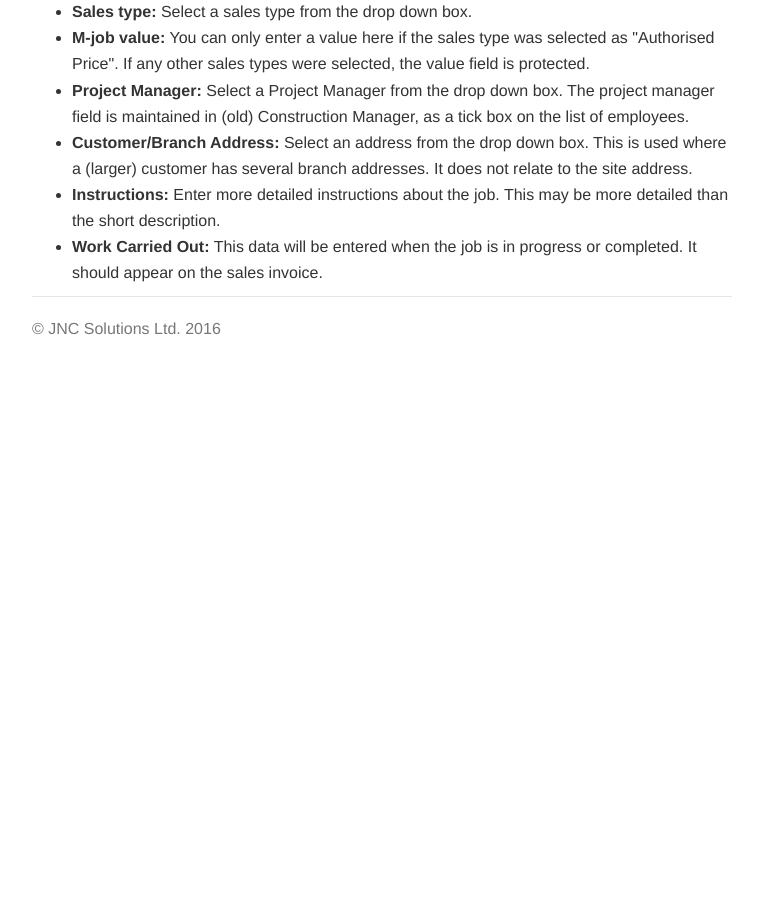
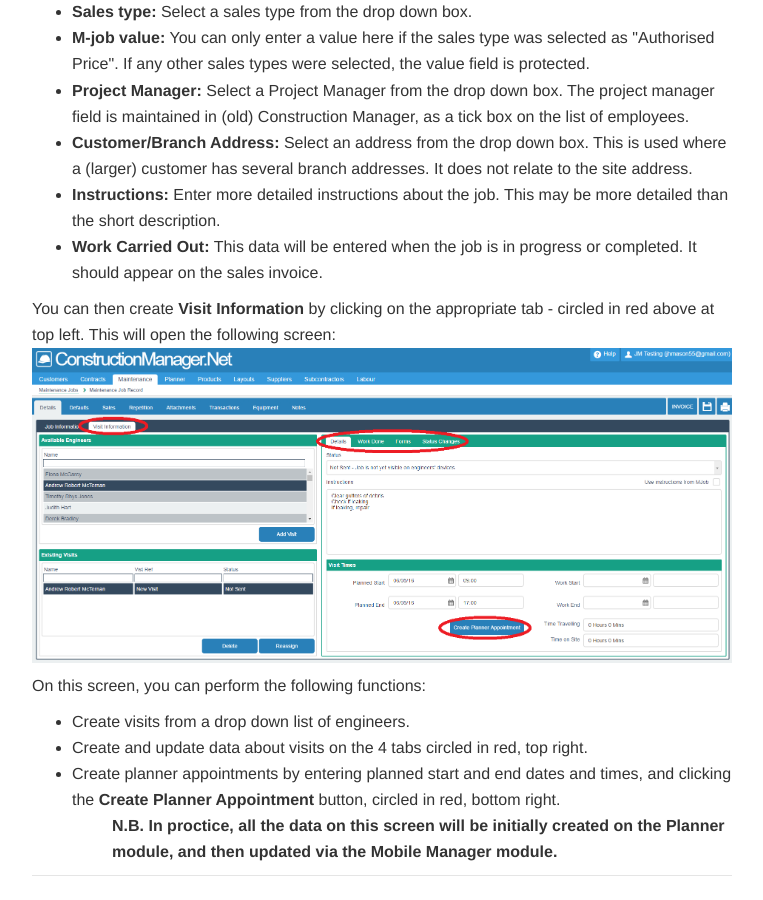
Before and after one commit to JNCSolutions/ConstructionManagerDocs, a Jekyll site: the page built from maintenance.html, in a window 1280 px wide and 900 px high, scrolled down 2657 px. Shown: the whole window, without its empty margins (258-1021 px from the left). Built offline with Jekyll 4.4.1, drawn with Linux system fonts in a browser that asks for light colours; before the commit the page ends 3029 px from its top, so only the background shows below that.

Commit message:
Update maintenance.html

```diff
--- a/maintenance.html
+++ b/maintenance.html
@@ -95,8 +95,21 @@ title: Maintenance
                   This may be more detailed than the short description.</li>
           <li><b>Work Carried Out:</b> This data will be entered when the job is in progress or completed.
                   It should appear on the sales invoice.</li>
-      </ul
+      </ul>
 
+      <p>You can then create <b>Visit Information</b> by clicking on the appropriate tab - circled in red above at top left.
+          This will open the following screen:
+          <br>
+      <img src="img/Maintenance_Create_02.PNG" style="width: 100%;">
+      <p>On this screen, you can perform the following functions:</p>
+        <ul>
+          <li>Create visits from a drop down list of engineers.</li>
+          <li>Create and update data about visits on the 4 tabs circled in red, top right.</li>
+          <li>Create planner appointments by entering planned start and end dates and times,
+              and clicking the <b>Create Planner Appointment</b> button, circled in red, bottom right.</li>
+        <ul>
+        <p><b>N.B. In proctice, all the data on this screen will be initially created on the Planner module,
+        and then updated via the Mobile Manager module.</b></p>
 
 
 
```
